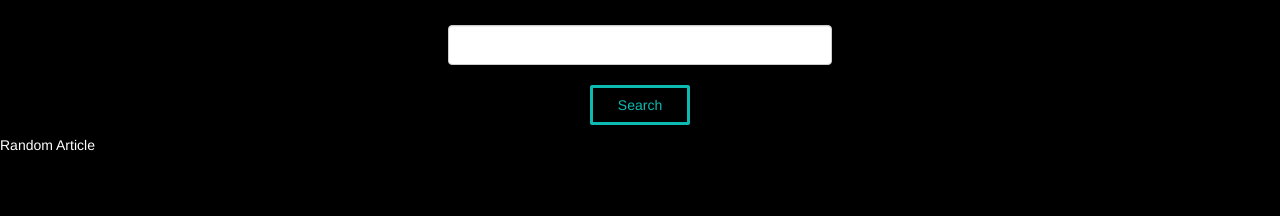
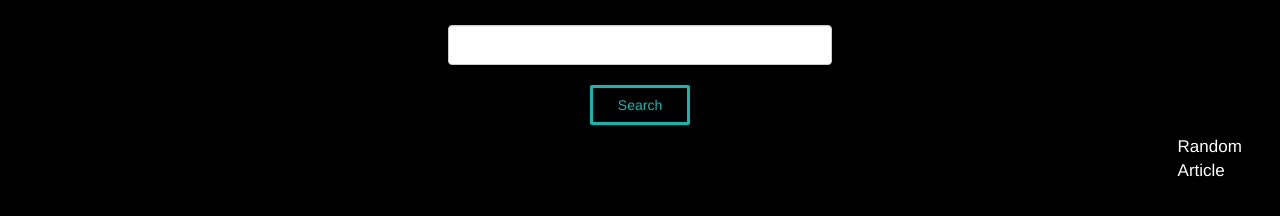
Before and after one commit to utkarshsingh99/Wikipedia-Viewer, a plain HTML site: page index.html in a window 1280 px wide. Drawn offline with nearby package versions, Linux system fonts and the light colour scheme.

Commit message:
Update for Random Article

```diff
--- a/main.css
+++ b/main.css
@@ -57,3 +57,7 @@ div#output2{
 	justify-content: center;
 	display: flex;
 }
+.random{
+  margin-left:92%;
+  font-size:17px;
+}
```
